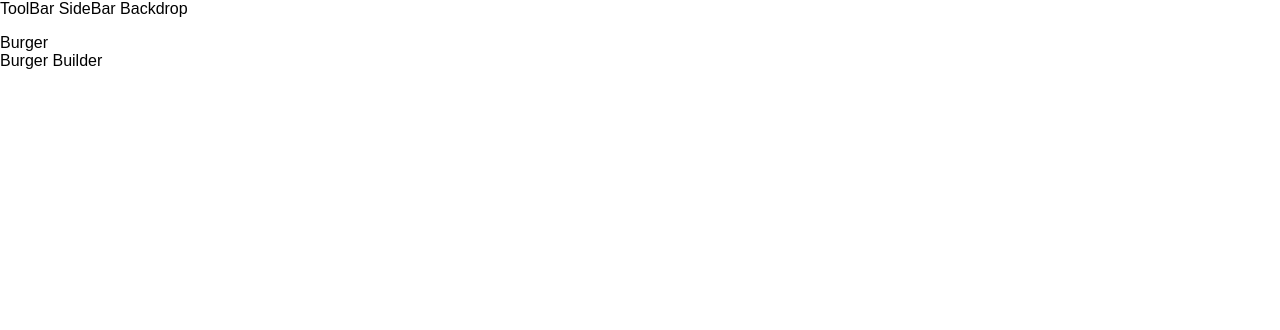
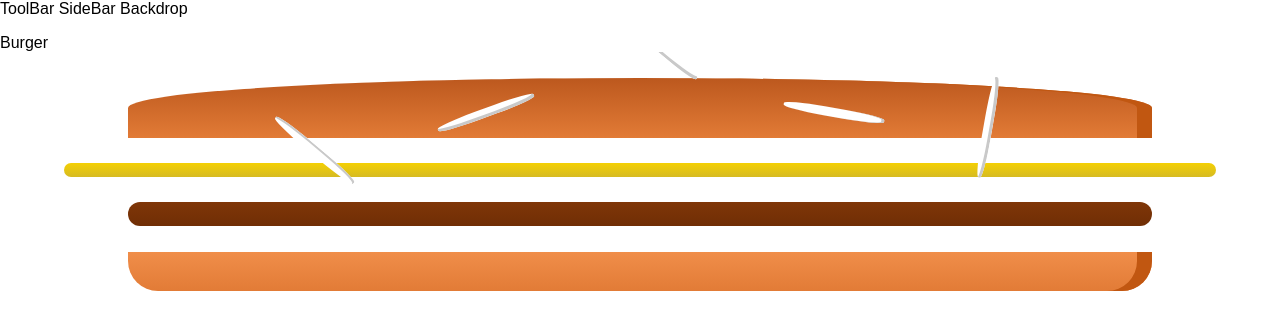
Before and after one commit to mouryar/React-learning-project, a React app: page / in a window 1280 px wide. Shown: the top 330 px of the page. Built offline with nearby package versions, Linux system fonts and the light colour scheme.

Commit message:
Adding burger component and CSS

```diff
--- a/package.json
+++ b/package.json
@@ -31,6 +31,7 @@
     "postcss-flexbugs-fixes": "3.2.0",
     "postcss-loader": "2.0.8",
     "promise": "8.0.1",
+    "prop-types": "^15.6.1",
     "raf": "3.4.0",
     "react": "^16.3.2",
     "react-dev-utils": "^5.0.1",
--- /dev/null
+++ b/src/components/Burger/Burger.css
@@ -0,0 +1,30 @@
+.Burger{
+    width: 100%;
+    margin: auto;
+    height: 250px;
+    overflow: scroll;
+    text-align: center;
+    font-weight: bold;
+    font-size: 1.2rem;
+}
+
+@media (min-width: 1000px) and (min-height: 700px){
+    .Burger{
+        widows: 700px;
+        height: 600px;
+    }
+}
+
+@media (min-width: 500px) and (min-height: 401px){
+    .Burger{
+        widows: 450px;
+        height: 400px;
+    }
+}
+
+@media (min-width: 500px) and (min-height: 400px){
+    .Burger{
+        widows: 350px;
+        height: 300px;
+    }
+}
--- a/src/components/Burger/Burger.js
+++ b/src/components/Burger/Burger.js
@@ -0,0 +1,16 @@
+import React from 'react';
+import classes from './Burger.css'
+import BurgerIngredient from './BurgerIngredient/BurgerIngredient'
+
+const burger = (props) => {
+    return(
+        <div className= {classes.Burger}>
+            <BurgerIngredient type='bread-top'></BurgerIngredient>
+            <BurgerIngredient type='cheese'></BurgerIngredient>
+            <BurgerIngredient type='meat'></BurgerIngredient>
+            <BurgerIngredient type='bread-bottom'></BurgerIngredient>
+        </div>
+    );
+}
+
+export default burger;
--- /dev/null
+++ b/src/components/Burger/BurgerIngredient/BurgerIngredient.js
@@ -0,0 +1,42 @@
+import React, {Component} from 'react';
+import classes from './BurgerIngredient.css'
+import PropTypes from 'prop-types'
+
+class BurgerIngredient extends Component{
+    render(){
+        let ingredient = null;
+        switch(this.props.type){
+            case 'bread-bottom':
+                ingredient = <div className={classes.BreadBottom}></div>
+                break;
+            case 'bread-top':
+                ingredient = (<div className={classes.BreadTop}>
+                                <div className={classes.Seeds1}></div>
+                                <div className={classes.Seeds2}></div>
+                            </div>)
+                break;
+            case 'meat':
+                ingredient = <div className={classes.Meat}></div>
+                break;
+            case 'cheese':
+                ingredient = <div className={classes.Cheese}></div>
+                break;
+            case 'salad':
+                ingredient = <div className={classes.Salad}></div>
+                break;
+            case 'bacon':
+                    ingredient = <div className={classes.Bacon}></div>
+                break;
+            default:
+                    ingredient = null
+
+    }
+    return ingredient;
+    }
+}
+
+BurgerIngredient.propTypes ={
+    type : PropTypes.string.isRequired
+}
+
+export default BurgerIngredient
--- a/src/containers/BurgerBuilder/BurgerBuilder.js
+++ b/src/containers/BurgerBuilder/BurgerBuilder.js
@@ -1,11 +1,12 @@
 import React,{Component} from 'react';
+import Burger from '../../components/Burger/Burger'
 
 class BurgerBuilder extends Component{
     render(){
         return(
             <div>
                 <div>Burger</div>
-                <div>Burger Builder</div>
+                <Burger/>
             </div>
         );
     }
```
Also changed, not shown: src/components/Burger/BurgerIngredient.js/BurgerIngredient.js (deleted, +0 -32 lines), src/components/Burger/BurgerIngredient/BurgerIngredient.css (renamed from src/components/Burger/BurgerIngredient.js/BurgerIngredient.css).
